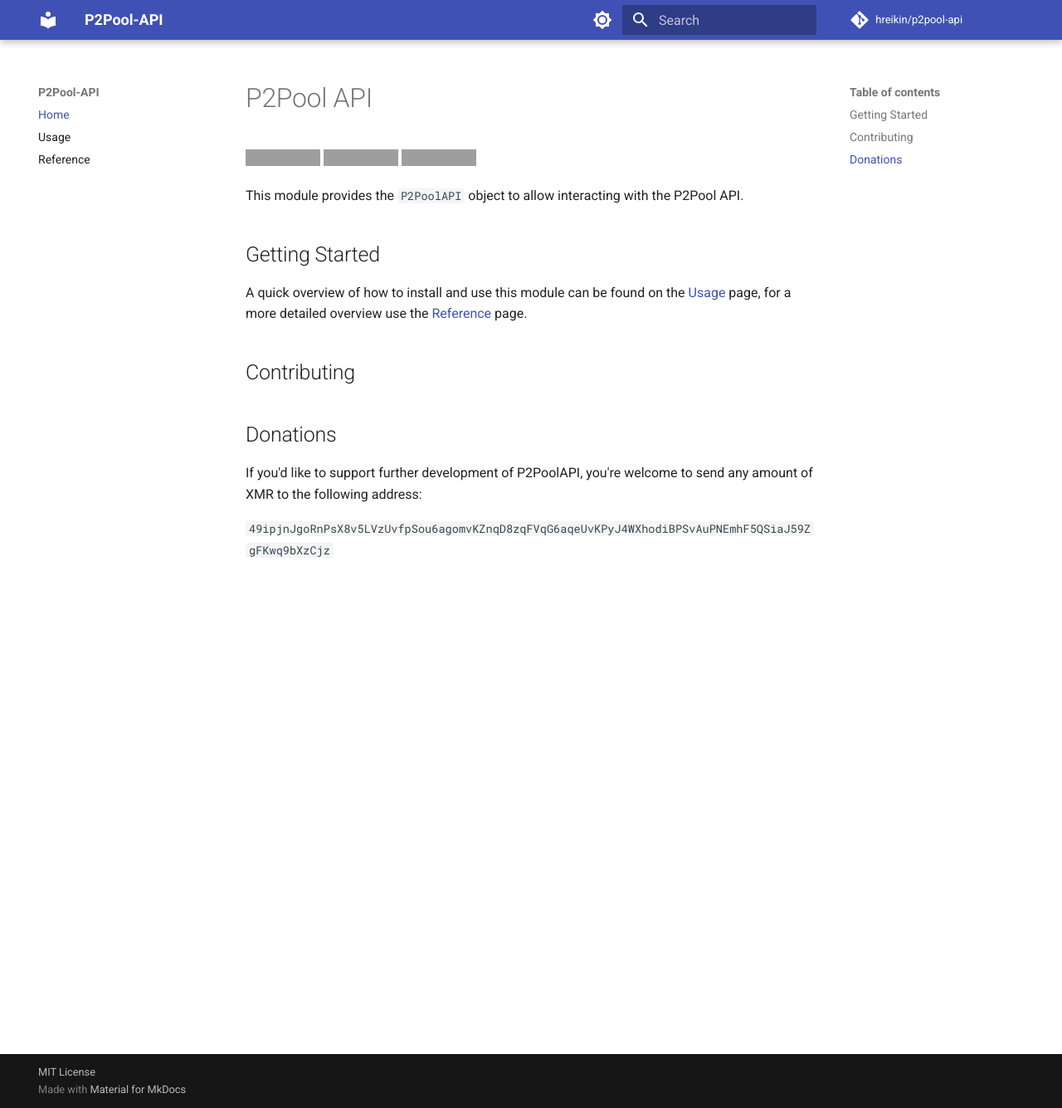
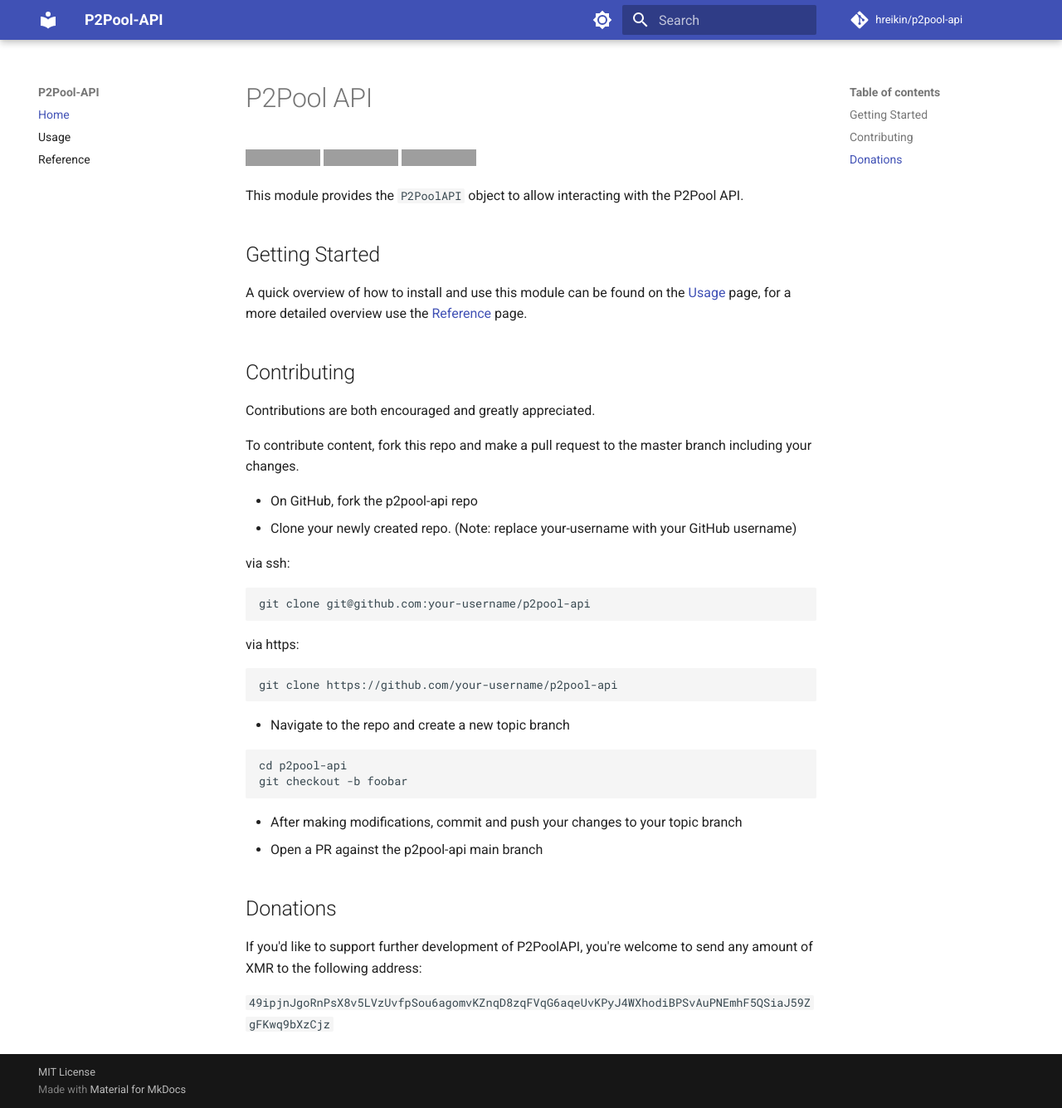
Before and after one commit to hreikin/p2pool-api, an MkDocs documentation site: the page built from docs/README.md, in a window 1280 px wide and 1335 px high. Shown: the whole window at 83% size. Built offline with MkDocs 1.6.1 and Material for MkDocs 9.7.7, drawn with Linux system fonts in a browser that asks for light colours; comment, search, counter and statistics services are not loaded; grey boxes are pictures that could not be loaded.

Commit message:
Add contributing section to README.

````diff
--- a/docs/README.md
+++ b/docs/README.md
@@ -12,6 +12,35 @@ A quick overview of how to install and use this module can be found on the [Usag
 
 ## Contributing
 
+Contributions are both encouraged and greatly appreciated.
+
+To contribute content, fork this repo and make a pull request to the master branch including your changes.
+
+- On GitHub, fork the p2pool-api repo
+- Clone your newly created repo. (Note: replace your-username with your GitHub username)
+
+via ssh:
+
+```
+git clone git@github.com:your-username/p2pool-api
+```
+
+via https:
+
+```
+git clone https://github.com/your-username/p2pool-api
+```
+
+- Navigate to the repo and create a new topic branch
+
+```
+cd p2pool-api
+git checkout -b foobar
+```
+
+- After making modifications, commit and push your changes to your topic branch
+- Open a PR against the p2pool-api main branch
+
 ## Donations
 
 If you'd like to support further development of P2PoolAPI, you're welcome to send any amount of XMR to the following address:
````
